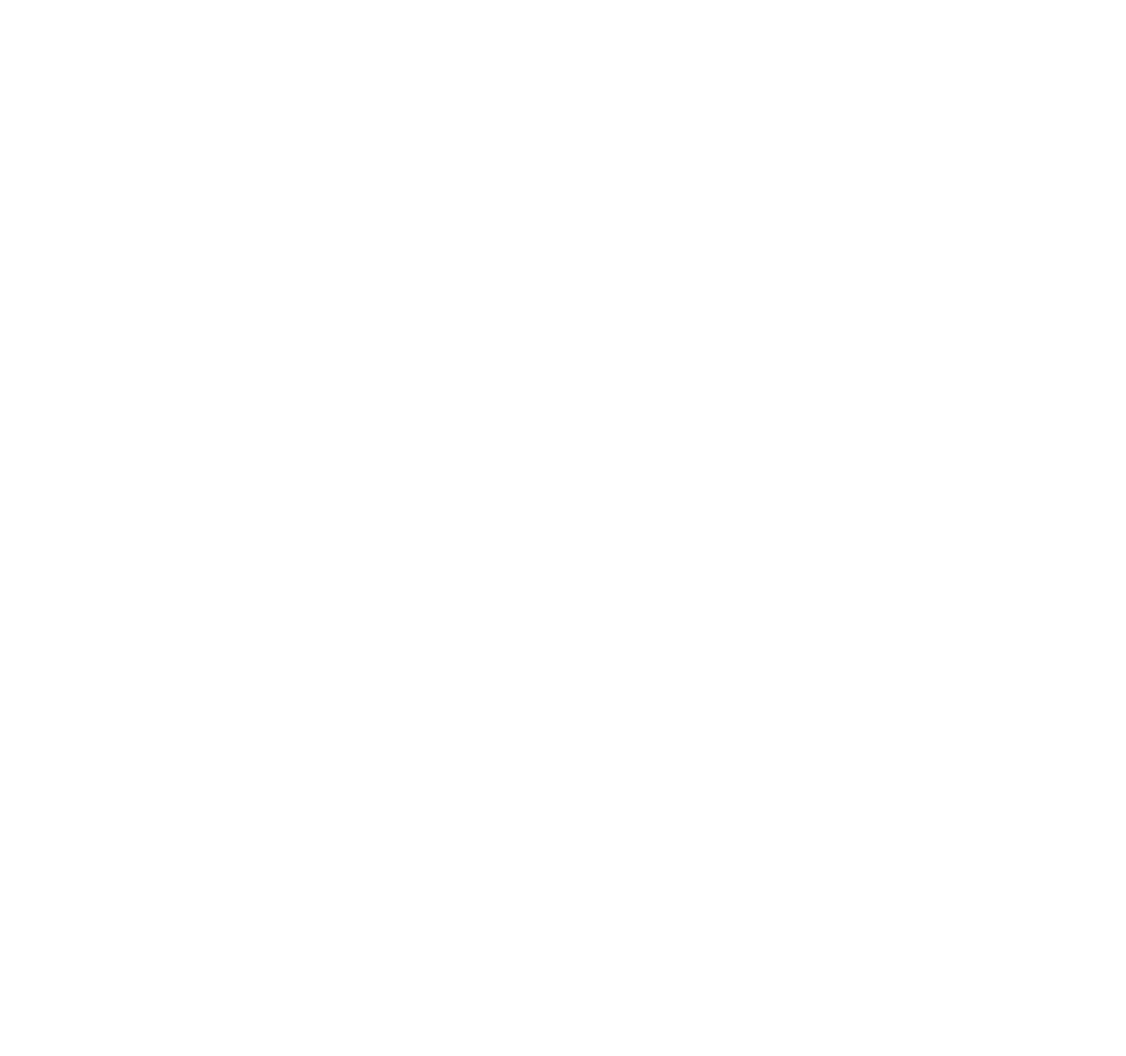
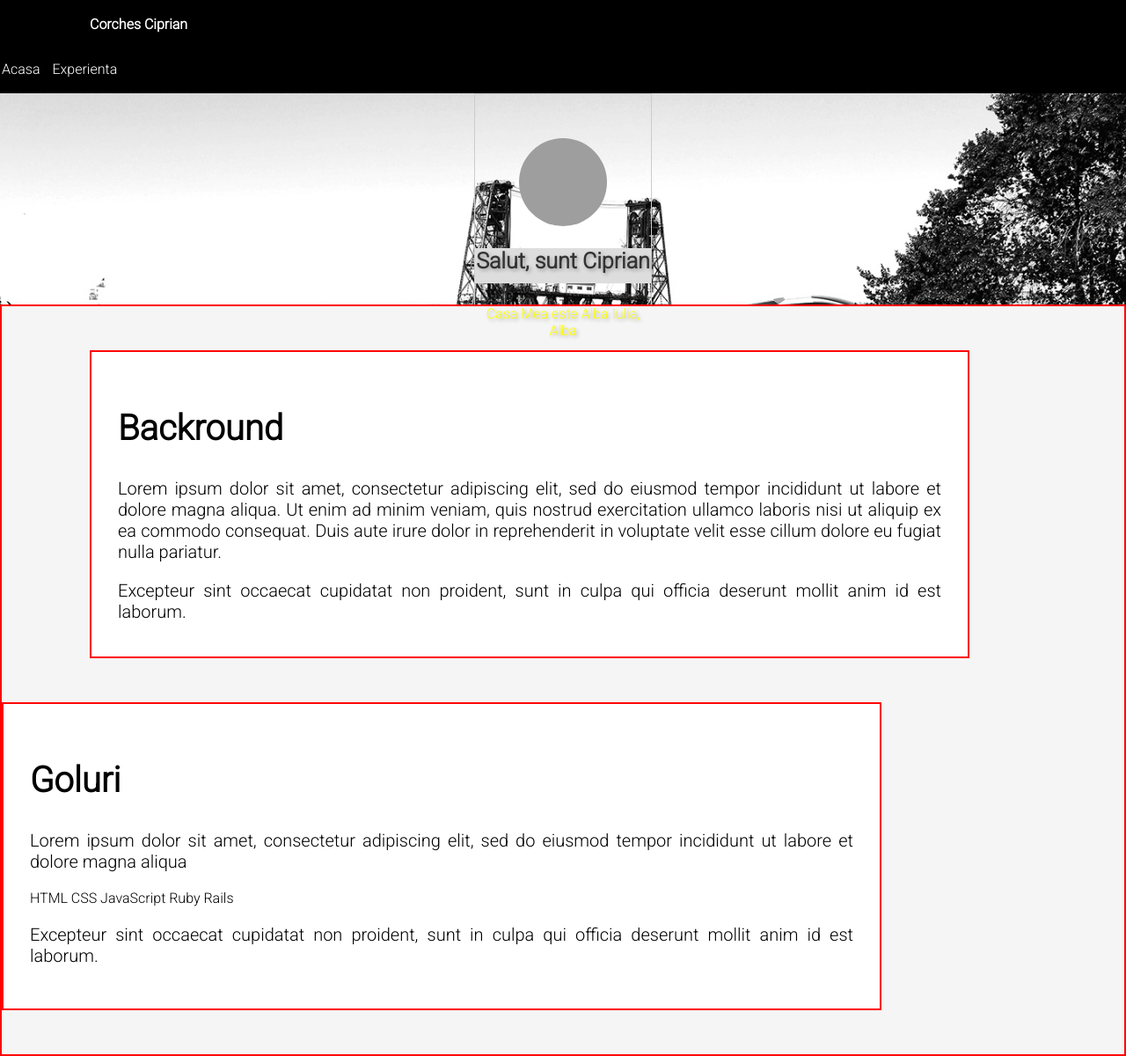
Before and after one commit to CorchesC/exercitiu-first-page, a plain HTML site: page index.html in a window 1280 px wide. Shown: the whole page at 88% size. Before the commit the page ends 800 px from the top, so only its background shows below. Drawn offline with Linux system fonts and the light colour scheme; grey boxes are pictures that could not be loaded.

Commit message:
prima-pagina

```diff
--- a/index.html
+++ b/index.html
@@ -6,8 +6,46 @@
     <meta name="viewport" content="width=device-width, initial-scale=1.0">
     <title>Document</title>
     <link rel="stylesheet" href="./style.css">
+    <link rel="preconnect" href="https://fonts.googleapis.com">
+    <link rel="preconnect" href="https://fonts.gstatic.com" crossorigin>
+    <link href="https://fonts.googleapis.com/css2?family=Roboto:wght@300&display=swap" rel="stylesheet">
 </head>
 <body>
 
+        <header class="main-header">
+            <p class="main-header-item">Corches Ciprian</p>
+            <p class="main-header-item">Acasa</p>
+            <p class="main-header-item">Experienta</p>
+        </header>
+
+        <aside class="aside-container">
+            <section class="details">
+                <img class="profile-image" src='http://placekitten.com/g/200/200' alt=''/>
+                <p class ="detail-one">Salut, sunt Ciprian</p>
+                <p class ="detail-two">Casa Mea este Alba Iulia, Alba</p>
+
+            </section>
+        </aside>
+
+        <main class="main-container">
+                <article class="backround-article">
+                    <h2 class="backround-article-title">Backround</h2>
+                    <p class="backround-article-paragraph-one">Lorem ipsum dolor sit amet, consectetur adipiscing elit, sed do eiusmod tempor incididunt ut labore et dolore magna aliqua. Ut enim ad minim veniam, quis nostrud exercitation ullamco laboris nisi ut aliquip ex ea commodo consequat. Duis aute irure dolor in reprehenderit in voluptate velit esse cillum dolore eu fugiat nulla pariatur. </p>
+                    <p class="backround-article-paragraph-two">Excepteur sint occaecat cupidatat non proident, sunt in culpa qui officia deserunt mollit anim id est laborum. </p>
+                </article>
+
+                <article class="goals-article">
+                    <h2 class = "goals-article-title">Goluri</h2>
+                    <p class = "goals-article-paragraph-one">Lorem ipsum dolor sit amet, consectetur adipiscing elit, sed do eiusmod tempor incididunt ut labore et dolore magna aliqua</p>
+                    <div class = "goals-article-code-blocks">
+                        <span>HTML</span>
+                        <span>CSS</span>
+                        <span>JavaScript</span>
+                        <span>Ruby</span>
+                        <span>Rails</span>
+                    </div>
+                    <p class = "goals-article-paragraph-two">Excepteur sint occaecat cupidatat non proident, sunt in culpa qui officia deserunt mollit anim id est laborum.</p>
+                </article>
+        </main>
 </body>
 </html>
--- a/style.css
+++ b/style.css
@@ -0,0 +1,138 @@
+
+body{
+    box-sizing: border-box;
+    font-family: 'Roboto', sans-serif;
+    margin: 0px;
+}
+img,a{
+
+    display: block;
+}
+
+
+header {
+    border: 2px solid black;
+    background-color: black;
+
+    height: 30%;
+}
+.main-header-item{
+    display: inline-block;
+    color: white;
+}
+.main-header-item:nth-child(1) {
+    margin-right: 80%;
+    margin-left: 100px;
+    font-weight: bold;
+}
+.main-header-item:nth-child(2) {
+    margin-right: 10px;
+}
+
+.aside-container {
+    box-sizing: border-box;
+    margin: 0px;
+    height: 30vh;
+     background-image: url("./portland.jpg");
+    background-size: cover;
+    background-color: #f9f9f9;
+    color: #333
+}
+
+.details {
+   border: 2px solid red;
+
+   width: 200px;
+
+   margin: auto;
+
+   text-align: center;
+   text-shadow: 2px 2px 4px rgba(0, 0, 0, 0.3);
+   border: 1px solid #ccc;
+
+   transition: background-color 0.2s ease
+
+
+
+}
+
+.details:hover {
+    background-color: #ddd;
+  }
+.profile-image{
+
+
+    border-radius: 50%;
+
+
+    width: 100px;
+    margin: auto;
+    margin-top: 50px;
+}
+.detail-one {
+    background-color: #ddd;
+    font-size: 25px;
+    font-weight: bold;
+    height: 40px;
+
+}
+.detail-two {
+    background-color: black;
+    color: yellow;
+}
+.main-container {
+    background-color: whitesmoke;
+    display: block;
+    border: solid red 2px;
+    height: 850px;
+}
+.backround-article {
+    display: inline-block;
+    width: 1000px;
+    height: 350px;
+    border: solid red 2px;
+    box-sizing: border-box;
+    background-color:white ;
+    margin-left: 100px;
+    margin-right: 50px;
+    margin-top: 50px;
+    margin-bottom: 50px;
+    padding: 30px 30px 30px 30px;
+}
+.goals-article {
+    display: inline-block;
+    width: 1000px;
+    height: 350px;
+    box-sizing:border-box;
+    background-color:white ;
+    border: solid red 2px;
+    padding: 30px 30px 30px 30px;
+}
+.backround-article-title {
+    font-size: 40px;
+    font-weight: bolder;
+}
+.backround-article-paragraph-one {
+    font-size:20px;
+    text-align:justify;
+}
+.backround-article-paragraph-two {
+    font-size:20px;
+    text-align:justify;
+}
+.goals-article-title {
+    font-size: 40px;
+    font-weight: bolder;
+}
+.goals-article-paragraph-one {
+    font-size:20px;
+    text-align:justify;
+}
+.goals-article-code-blocks:nth-child(1){
+    box-sizing:border-box;
+    border:solid red 2px;
+}
+.goals-article-paragraph-two {
+     font-size:20px;
+    text-align:justify;
+}
```
Also changed, not shown: portland.jpg (added).
